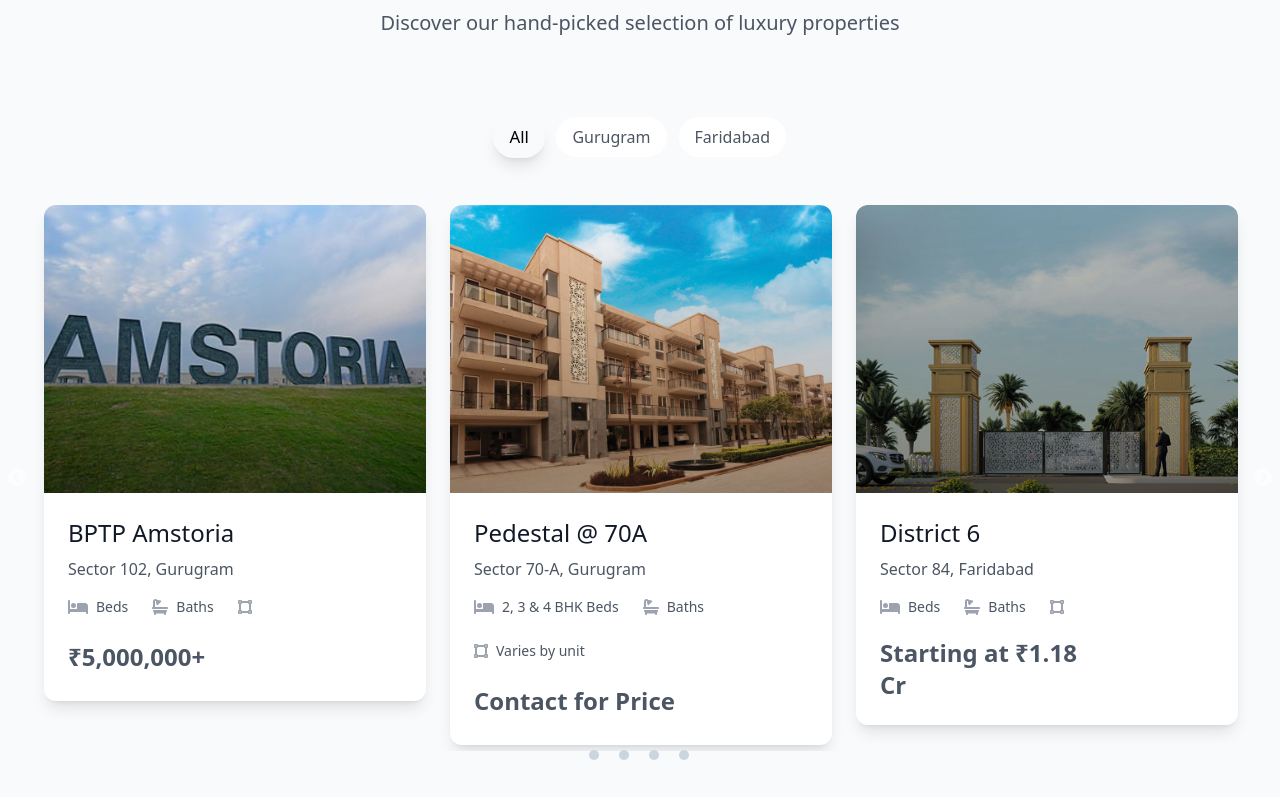
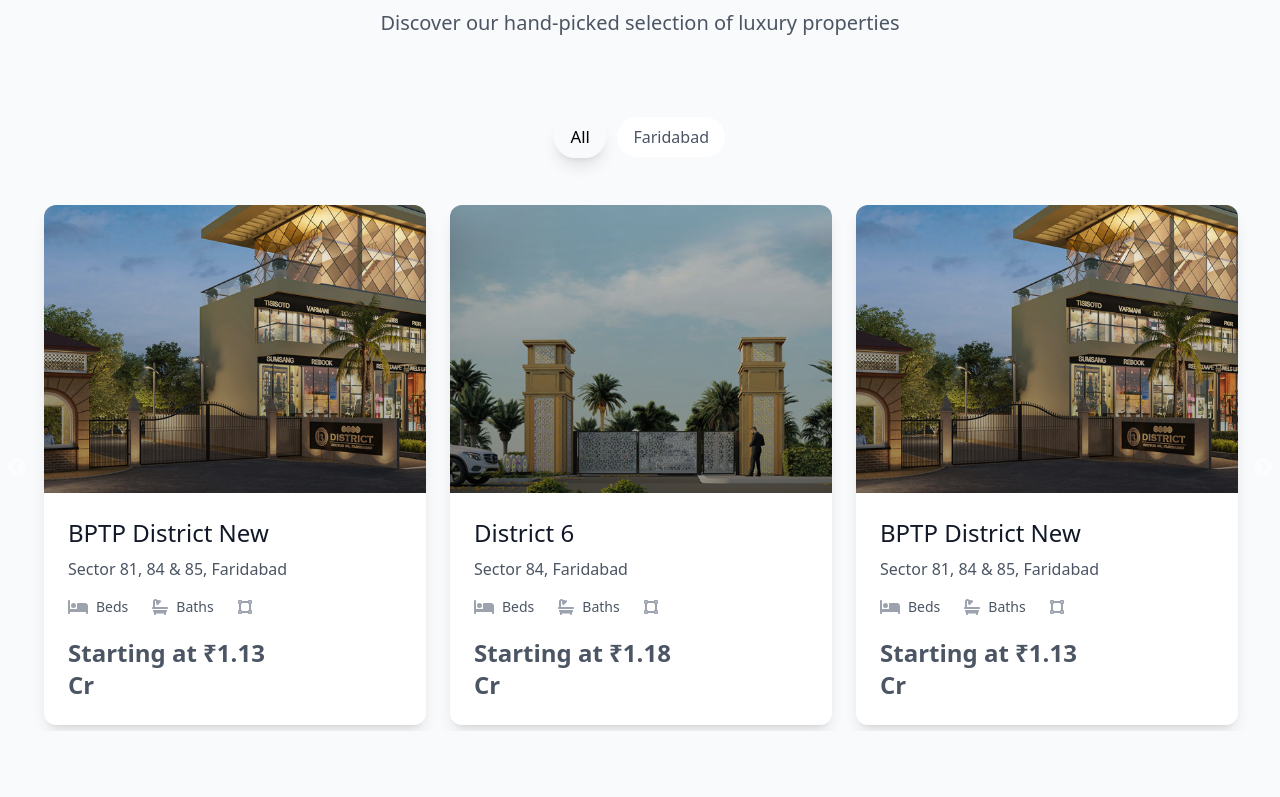
Before and after one commit to Ayush3323/Proptech_page, a React (Create React App) app: page / in a window 1280 px wide. Shown: the part 1583-2380 px from the top of the page. Built offline with nearby package versions, Linux system fonts and the light colour scheme.

Commit message:
Updated number and json

```diff
--- a/src/components/Builderpage/PropertyListings.jsx
+++ b/src/components/Builderpage/PropertyListings.jsx
@@ -371,7 +371,7 @@
             </div>
           )}
         </div>
-        <a href="tel:9520623853">
+        <a href="tel:9899908898">
           <button className="w-full bg-gray-900/95 text-white py-3 px-4 rounded-md
                         hover:bg-gray-900/95 transition-all duration-200 active:scale-[0.98]
                         flex items-center justify-center gap-2">
--- a/src/components/Homepage/WhatsappButton.jsx
+++ b/src/components/Homepage/WhatsappButton.jsx
@@ -3,7 +3,7 @@
 const WhatsappButton = () => {
   return (
     <a
-      href="https://api.whatsapp.com/send?phone=+918750248910&text=Property Search!"
+      href="https://api.whatsapp.com/send?phone=+919899908898&text=Property Search!"
       target="_blank"
       rel="noopener noreferrer"
       className="fixed bottom-7 right-5 z-50 w-16 h-16 bg-[#25d366] rounded-full flex items-center justify-center shadow-lg"
--- a/src/components/data.json
+++ b/src/components/data.json
@@ -1,128 +1,4 @@
 [
-  {
-    "property": {
-      "id": "3",
-      "title": "BPTP Amstoria",
-      "status": "For Sale",
-      "price": "₹5,000,000+",
-      "address": "Sector 102, Gurugram",
-      "city": "Gurugram",
-      "property_type": "Residential Plots",
-      "details": {
-        "plot_size": "Starting at 200 sq yards (167.22 sq mtrs)",
-        "township_size": "133 Acres",
-        "yearBuilt": "N/A"
-      },
-      "description": "BPTP Amstoria offers premium residential plots located on Dwarka Expressway in a strategically planned township. The plots are designed for a luxury living experience, with a focus on security, green spaces, and modern amenities.",
-      "keyFeatures": [
-        "Strategically located on Dwarka Expressway",
-        "Power backup for all plots",
-        "High-quality infrastructure",
-        "Three-tier security",
-        "World-class amenities"
-      ],
-      "images": {
-        "slider": ["Amstoria_slider1.jpg", "Amstoria_slider2.jpg"],
-        "gallery": [
-          "/Amstoria_gallary3.jpg",
-          "/Amstoria_gallary2.jpg",
-          "/Amstoria_gallary1.jpg"
-        ]
-      },
-      "location": {
-        "map": "https://www.bptp.com/lp/bptp-amstoria/images/map.jpg",
-        "amenities": [
-          { "icon": "shopping-bag", "text": "Shopping Center (0.5 mi)" },
-          { "icon": "graduation-cap", "text": "Schools (DPS & Gurugram Global Heights)" },
-          { "icon": "hospital", "text": "Medical Center (Onsite)" }
-        ],
-        "transportation": [
-          { "icon": "subway", "text": "Metro Station (3 km)" },
-          { "icon": "bus", "text": "Bus Stop (1 km)" },
-          { "icon": "plane", "text": "IGI Airport (15 km)" }
-        ]
-      },
-      "agent": {
-        "name": "BPTP Sales Team",
-        "title": "Real Estate Expert",
-        "image": "https://www.bptp.com/lp/bptp-amstoria/images/agent.jpg",
-        "rating": 5
-      },
-      "amenities": [
-        { "icon": "swimming-pool", "text": "Swimming Pool" },
-        { "icon": "gym", "text": "Gymnasium" },
-        { "icon": "car", "text": "Parking Space" },
-        { "icon": "shield-alt", "text": "24/7 Security" },
-        { "icon": "wine-glass", "text": "Lounge Bar" },
-        { "icon": "home", "text": "Smart Home Integration" },
-        { "icon": "fan", "text": "Central Air" }
-      ]
-    }
-  },
-  {
-    "property": {
-      "id": "4",
-      "title": "Pedestal @ 70A",
-      "status": "For Sale",
-      "price": "Contact for Price",
-      "address": "Sector 70-A, Gurugram",
-      "city": "Gurugram",
-      "property_type": "Residential",
-      "details": {
-        "bedrooms": "2, 3 & 4 BHK",
-        "area": "Varies by unit",
-        "yearBuilt": "N/A"
-      },
-      "description": "Pedestal @ 70A is a luxurious residential development located in the heart of Gurugram, offering independent floors with exclusive designs. The township spans 102.2 acres, providing high-end living with ample green spaces, landscaped areas, and modern amenities. Each unit is well-ventilated and designed for family comfort with ample natural light.",
-      "keyFeatures": [
-        "Part of a luxurious township",
-        "Excellent connectivity to NH-8, Sohna Road, and Golf Course Extension Road",
-        "Independent floors with 2, 3, and 4 BHK options",
-        "Ultra-luxurious Sanctuary club",
-        "100% power back-up",
-        "Covered car parking",
-        "24x7 civic facilities and perimeter security"
-      ],
-      "images": {
-        "slider": [
-          "/Pedestal70_slider1.jpg",
-          "/Pedestal70_slider2.jpg"
-        ],
-        "gallery": [
-          "/Pedestal70_gallery1.jpg",
-          "/Pedestal70_gallery2.jpg",
-          "/Pedestal70_gallery3.jpg",
-          "/Pedestal70_gallery4.jpg"
-        ]
-      },
-      "location": {
-        "map": "https://www.bptp.com/lp/bptp-amstoria/images/map.jpg",
-        "amenities": [
-          { "icon": "shopping-bag", "text": "Shopping Centers" },
-          { "icon": "graduation-cap", "text": "Nearby Schools" },
-          { "icon": "hospital", "text": "Healthcare Facilities" }
-        ],
-        "transportation": [
-          { "icon": "subway", "text": "Metro Station (3 km)" },
-          { "icon": "bus", "text": "Bus Stop (1 km)" },
-          { "icon": "plane", "text": "IGI Airport (15 km)" }
-        ]
-      },
-      "agent": {
-        "name": "BPTP Sales Team",
-        "title": "Real Estate Expert",
-        "image": "https://www.bptp.com/lp/bptp-amstoria/images/agent.jpg",
-        "rating": 5
-      },
-      "amenities": [
-        { "icon": "swimming-pool", "text": "Swimming Pool" },
-        { "icon": "gym", "text": "Gymnasium" },
-        { "icon": "car", "text": "Covered Car Parking" },
-        { "icon": "shield-alt", "text": "24/7 Security" },
-        { "icon": "home", "text": "Smart Home Features" }
-      ]
-    }
-  },
   {
     "property": {
       "id": "5",
```
